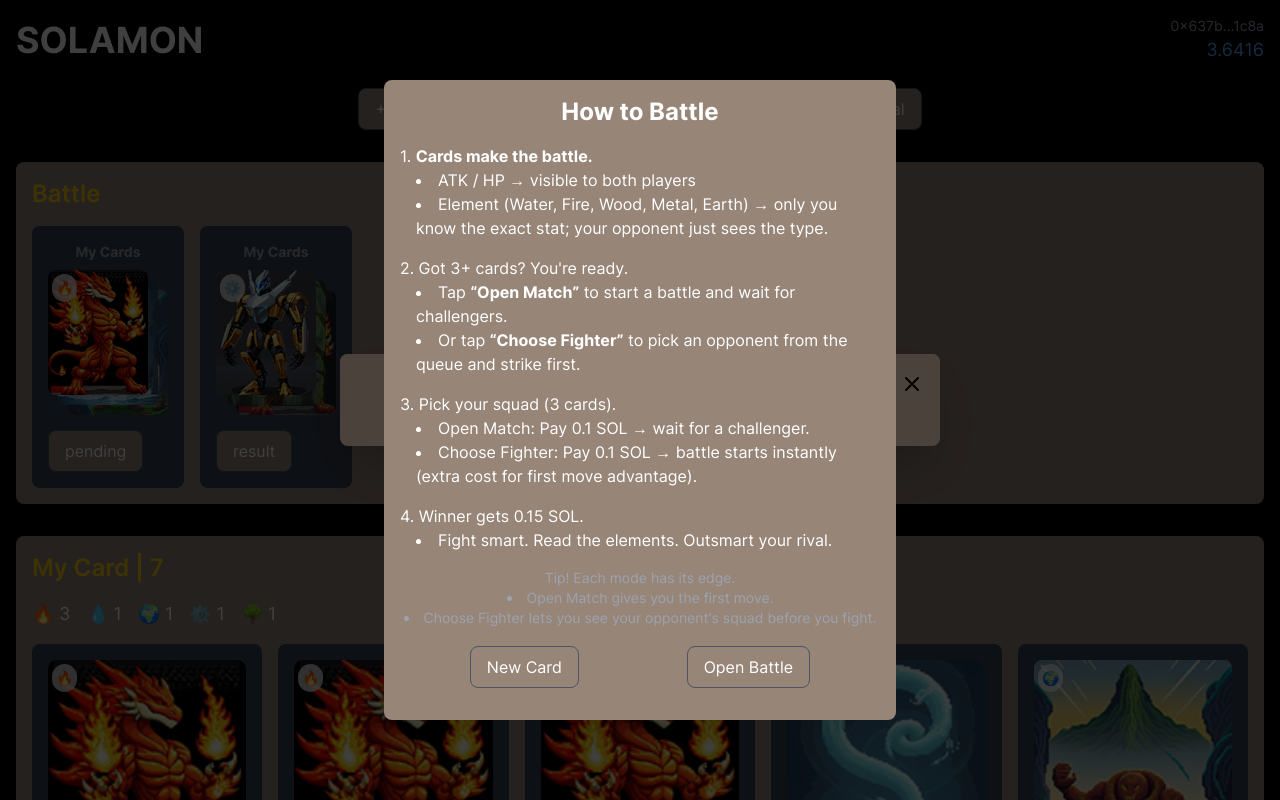
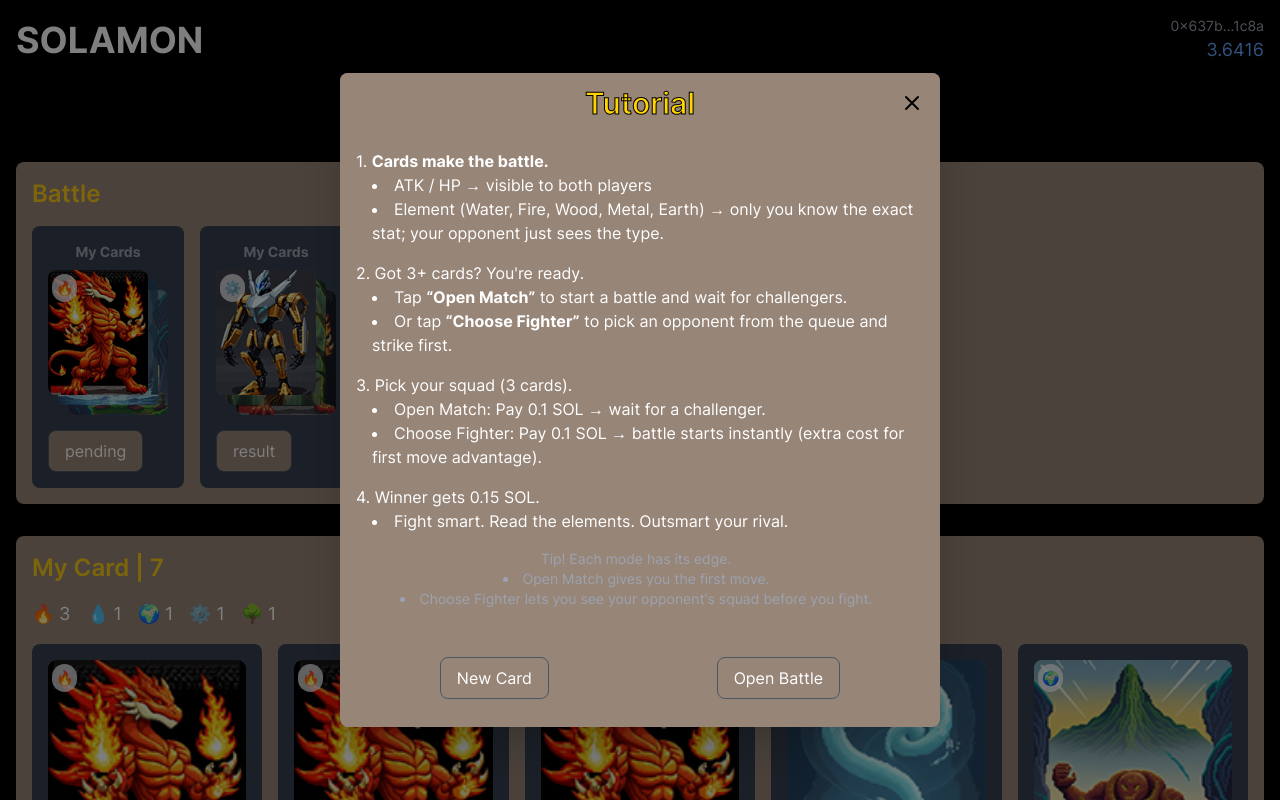
Before and after one commit to team-solamon/solamon, a Next.js app in the folder frontend/: page /home in a window 1280 px wide. Both pictures are taken after a click on the button "Tutorial". Shown: the top 800 px of the page. Built offline with nearby package versions, Linux system fonts and the light colour scheme.

Commit message:
feat: update Tutorial component with card data and improved layout

```diff
--- a/frontend/src/components/Tutorial.tsx
+++ b/frontend/src/components/Tutorial.tsx
@@ -1,14 +1,26 @@
 import React from 'react'
 import Button from './Button'
+import Modal from './Modal'
+import { CardData } from '@/data/card'
 
-const Tutorial = () => {
+const cards: CardData[] = [
+  { name: 'FIRE', element: 'FIRE', attack: 5, health: 3 },
+  { name: 'FIRE', element: 'FIRE', attack: 5, health: 3 },
+  { name: 'FIRE', element: 'FIRE', attack: 5, health: 3 },
+  { name: 'WATER', element: 'WATER', attack: 3, health: 6 },
+  { name: 'EARTH', element: 'EARTH', attack: 4, health: 5 },
+  { name: 'METAL', element: 'METAL', attack: 6, health: 2 },
+  { name: 'WOOD', element: 'WOOD', attack: 4, health: 4 },
+  { name: 'WATER', element: 'WATER', attack: 3, health: 6 },
+  { name: 'EARTH', element: 'EARTH', attack: 4, health: 5 },
+  { name: 'METAL', element: 'METAL', attack: 6, health: 2 },
+  { name: 'WOOD', element: 'WOOD', attack: 4, health: 4 },
+]
+
+const Tutorial: React.FC = () => {
   return (
-    <div className='fixed inset-0 bg-black bg-opacity-50 flex justify-center items-center'>
-      <div className='bg-[#978578] p-4 rounded-lg w-[90%] max-w-lg h-[80%] flex flex-col'>
-        <div className='text-white overflow-y-auto flex-grow'>
-          <div className='text-center mb-4'>
-            <h2 className='text-2xl font-bold'>How to Battle</h2>
-          </div>
+    <div className='flex flex-col h-full'>
+      <div className='text-white overflow-y-auto max-h-[60vh] pr-2'>
         <ol className='list-decimal list-inside space-y-4'>
           <li>
             <strong>Cards make the battle.</strong>
@@ -24,8 +36,8 @@
             Got 3+ cards? You're ready.
             <ul className='list-disc list-inside ml-4'>
               <li>
-                  Tap <strong>“Open Match”</strong> to start a battle and wait
-                  for challengers.
+                Tap <strong>“Open Match”</strong> to start a battle and wait for
+                challengers.
               </li>
               <li>
                 Or tap <strong>“Choose Fighter”</strong> to pick an opponent
@@ -51,9 +63,7 @@
           </li>
         </ol>
         <div className='text-center mt-4'>
-            <p className='text-sm text-gray-400'>
-              Tip! Each mode has its edge.
-            </p>
+          <p className='text-sm text-gray-400'>Tip! Each mode has its edge.</p>
           <ul className='list-disc list-inside text-sm text-gray-400'>
             <li>Open Match gives you the first move.</li>
             <li>
@@ -63,9 +73,27 @@
           </ul>
         </div>
         <div className='text-center mt-4'>
-            <p className='text-sm text-gray-400'>
-              Tip! Each mode has its edge.
-            </p>
+          <p className='text-sm text-gray-400'>Tip! Each mode has its edge.</p>
+          <ul className='list-disc list-inside text-sm text-gray-400'>
+            <li>Open Match gives you the first move.</li>
+            <li>
+              Choose Fighter lets you see your opponent's squad before you
+              fight.
+            </li>
+          </ul>
+        </div>
+        <div className='text-center mt-4'>
+          <p className='text-sm text-gray-400'>Tip! Each mode has its edge.</p>
+          <ul className='list-disc list-inside text-sm text-gray-400'>
+            <li>Open Match gives you the first move.</li>
+            <li>
+              Choose Fighter lets you see your opponent's squad before you
+              fight.
+            </li>
+          </ul>
+        </div>
+        <div className='text-center mt-4'>
+          <p className='text-sm text-gray-400'>Tip! Each mode has its edge.</p>
           <ul className='list-disc list-inside text-sm text-gray-400'>
             <li>Open Match gives you the first move.</li>
             <li>
@@ -75,10 +103,9 @@
           </ul>
         </div>
       </div>
-        <div className='button-container bg-[#978578] p-4 flex justify-around'>
+      <div className='mt-4 flex justify-around sticky bottom-0 bg-[#978578] py-3'>
         <Button>New Card</Button>
         <Button>Open Battle</Button>
-        </div>
       </div>
     </div>
   )
```
Lines whose indentation alone changed are shown as unchanged.
